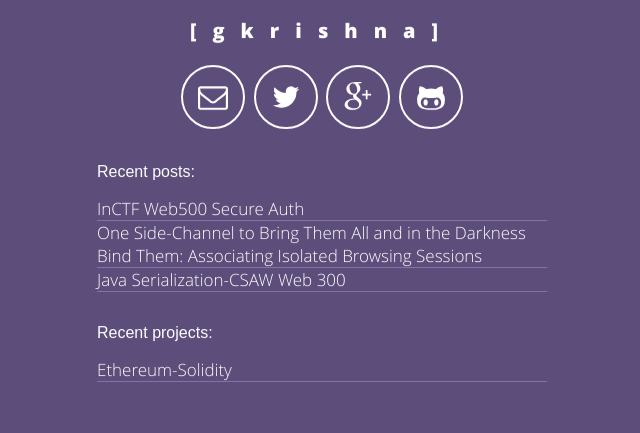
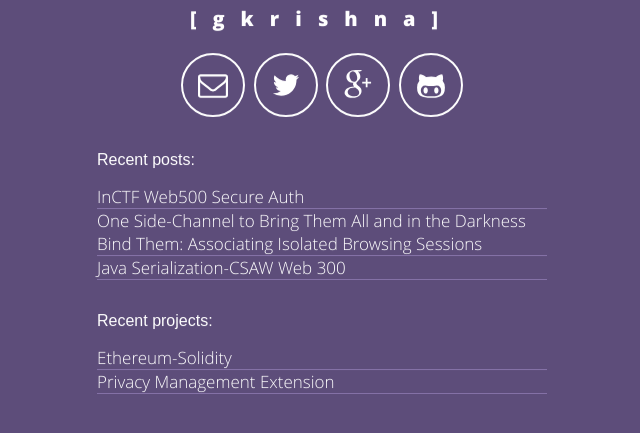
Before and after one commit to g0kkk/blog, a Jekyll site: the page built from index.html, in a window 1280 px wide, cut to the strip 318-751 px from the top of the page. Shown: the whole strip, without its empty margins (318-958 px from the left). Built offline with Jekyll 4.4.1, drawn with Linux system fonts in a browser that asks for light colours.

Commit message:
Adding project link

```diff
--- a/_config.yml
+++ b/_config.yml
@@ -41,5 +41,7 @@
 projects:
   - name: Ethereum-Solidity
     url: https://github.com/gokulkrishna01/Ethereum-Solidity
+  - name: Privacy Management Extension
+    url: https://github.com/Web-privacy/Privacy-Extension
 # exclude my node related stuff
 exclude: ['package.json', 'src', 'node_modules']
```
